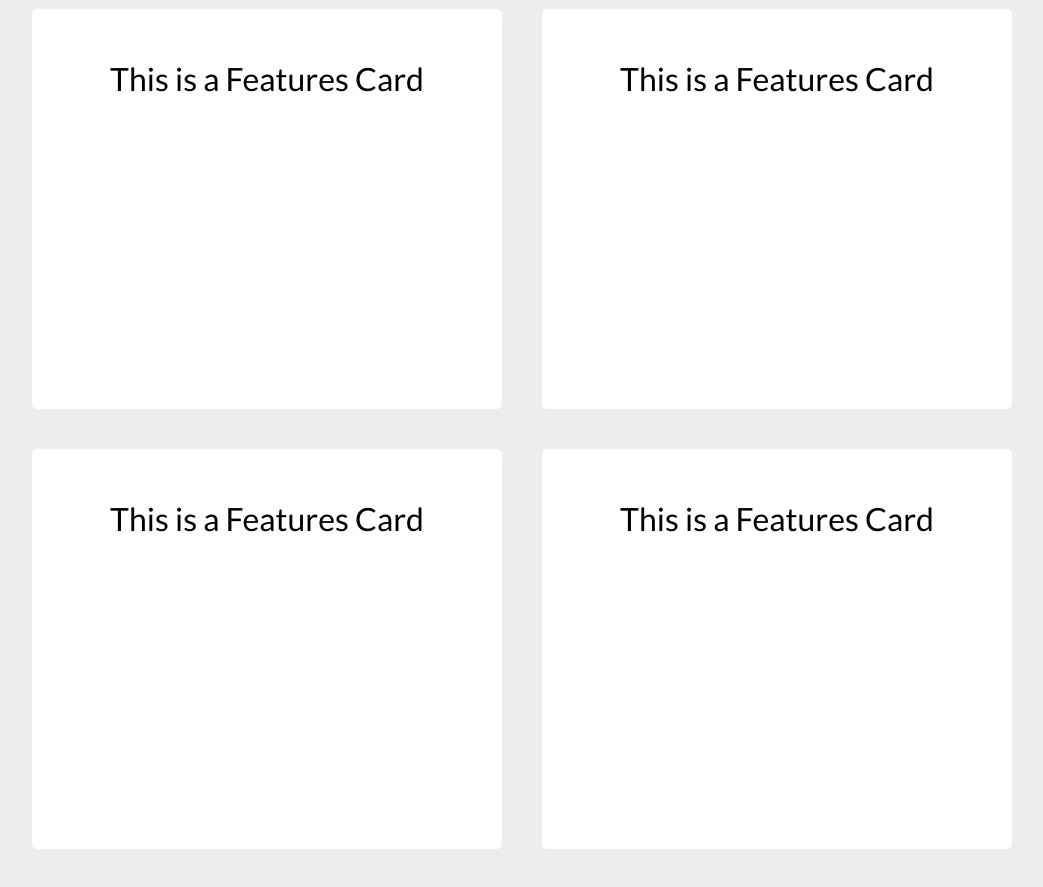
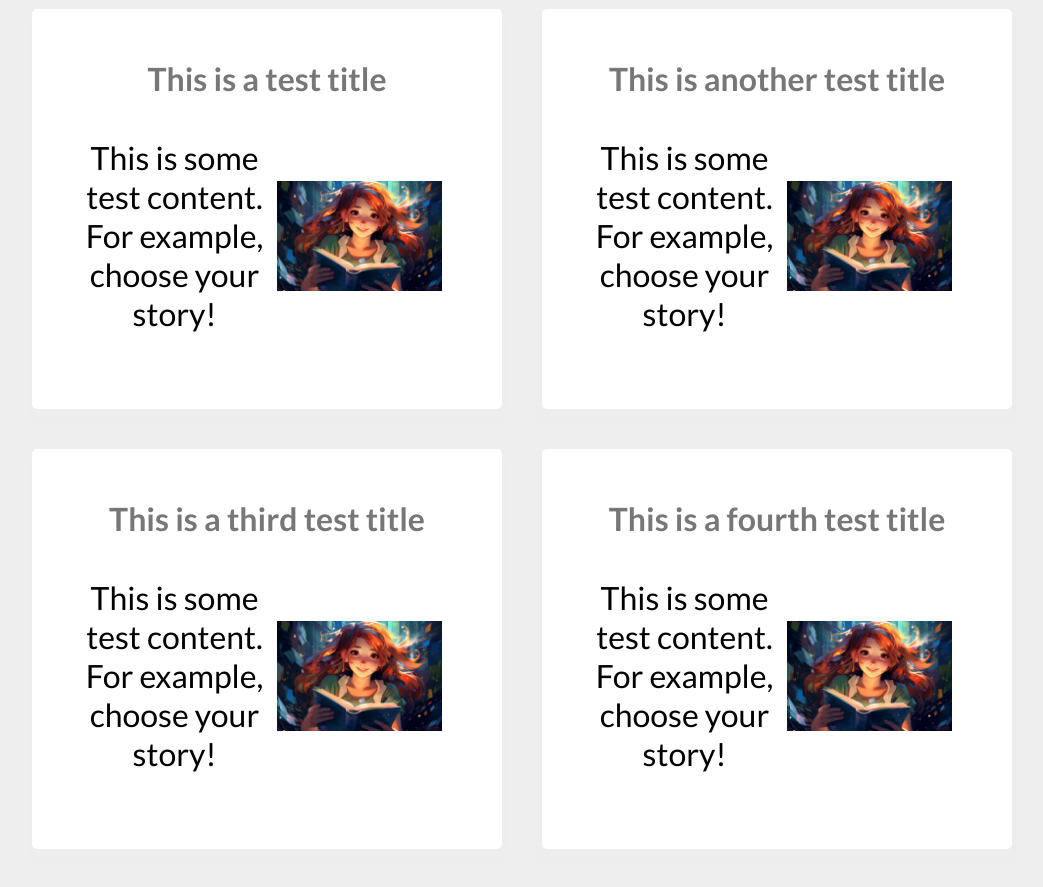
Before and after one commit to team-kataru/kataru-frontend, a React (Create React App) app: page / in a window 1280 px wide. Shown: the part 960-1847 px from the top of the page, without its empty margins (118-1161 px from the left). Built offline with nearby package versions, Linux system fonts and the light colour scheme.

Commit message:
feat: Draft initial layout for feature card

```diff
--- a/src/components/lp/FeatureCard.tsx
+++ b/src/components/lp/FeatureCard.tsx
@@ -3,20 +3,33 @@ import { useRef, useState } from "react";
 // Using custom hook, but react-intersection-observer library also exists
 import useObserver from "../../hooks/useObserver";
 
-function FeatureCard() {
+type Props = {
+  title: string;
+  img: string;
+  text: string;
+};
+
+function FeatureCard({ title, img, text }: Props) {
   const cardRef = useRef<HTMLDivElement>(null);
   const [isVisible, setIsVisible] = useState(false);
 
   const makeVisible = () => setIsVisible(true);
   useObserver(cardRef, makeVisible, { rootMargin: "-120px 0px" });
 
+  const classes = `card__cell ${isVisible ? "fade-in-on-scroll" : ""}`;
+
   return (
     <div className="card">
-      <div
-        ref={cardRef}
-        className={`card__cell ${isVisible ? "fade-in-on-scroll" : ""}`}
-      >
-        This is a Features Card
+      <div ref={cardRef} className={classes}>
+        <h3 className="card__title">{title}</h3>
+        <div className="card__content">
+          <p>{text}</p>
+          <img
+            className="title__img"
+            src={process.env.PUBLIC_URL + "/img/hero/hero1.png"}
+            alt="Card Image"
+          />
+        </div>
       </div>
     </div>
   );
--- a/src/components/lp/Features.tsx
+++ b/src/components/lp/Features.tsx
@@ -1,4 +1,28 @@
 import FeatureCard from "./FeatureCard";
+
+// Static content for feature cards
+const FEATURES_DATA = [
+  {
+    title: "This is a test title",
+    img: "/img/hero/",
+    text: "This is some test content. For example, choose your story!",
+  },
+  {
+    title: "This is another test title",
+    img: "/img/hero/",
+    text: "This is some test content. For example, choose your story!",
+  },
+  {
+    title: "This is a third test title",
+    img: "/img/hero/",
+    text: "This is some test content. For example, choose your story!",
+  },
+  {
+    title: "This is a fourth test title",
+    img: "/img/hero/",
+    text: "This is some test content. For example, choose your story!",
+  },
+];
 
 function Features() {
   return (
@@ -6,10 +30,15 @@ function Features() {
     <section id="about-scroll" className="features">
       <h2 className="features__title">HOW DOES IT WORK?</h2>
       <div className="features__grid">
-        <FeatureCard />
-        <FeatureCard />
-        <FeatureCard />
-        <FeatureCard />
+        {FEATURES_DATA.map((feature) => {
+          return (
+            <FeatureCard
+              title={feature.title}
+              img={feature.img}
+              text={feature.text}
+            />
+          );
+        })}
       </div>
     </section>
   );
--- a/src/sass/components/_features.scss
+++ b/src/sass/components/_features.scss
@@ -33,6 +33,32 @@
     // Testing mixin for multiple properties
     @include hover-card-with-shadow;
   }
+
+  &__title {
+    font-size: $font-size-medium;
+    color: $color-grey-dark;
+    margin-bottom: 4rem;
+  }
+
+  &__content {
+    display: flex;
+    align-items: center;
+  }
+}
+
+.title {
+  // flex: 1;
+
+  &__text {
+    font-size: $default-font-size;
+    padding: 1rem;
+    width: 50%;
+  }
+
+  &__img {
+    padding: 1rem;
+    width: 50%;
+  }
 }
 
 // CARD - ON SCROLL
```
